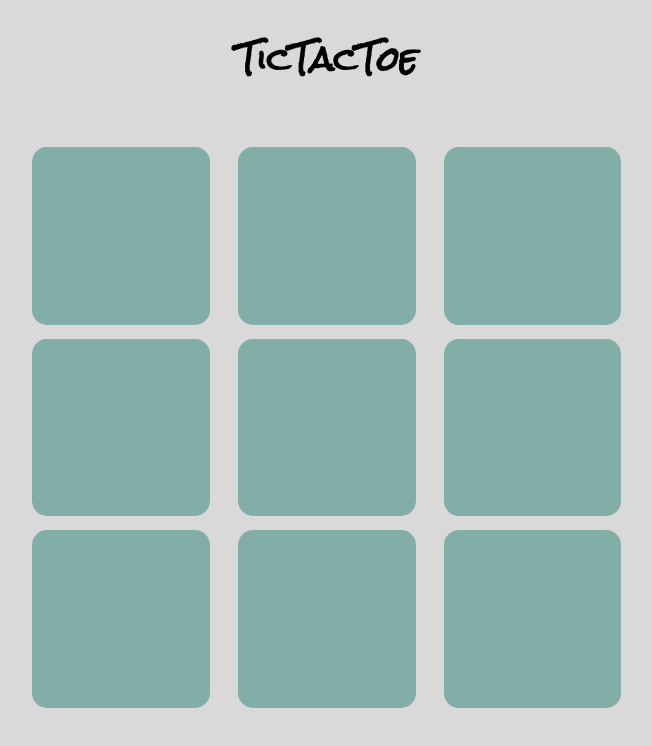
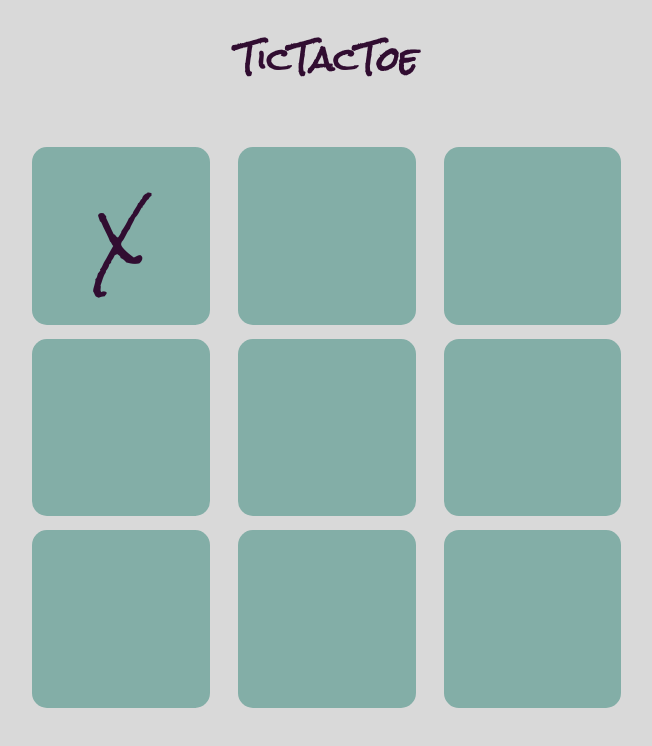
Before and after one commit to g33tar/tictactoe, a website: page index.html in a window 1280 px wide. Both pictures are taken after a click on the element 433 px from the left and 236 px from the top of the page. Shown: the whole page, without its empty margins (313-965 px from the left). Drawn offline with Linux system fonts and the light colour scheme.

Commit message:
more CSS

```diff
--- a/app.js
+++ b/app.js
@@ -1,20 +1,20 @@
-var coun
+var counter = 1
 var oMoves = []
 var xMoves =[]
 var boxes = document.getElementsByClassName('box')
 
 
 // store winning combinations
-	// var winComb = [
-	// 	[0,1,2],
-	// 	[0,3,6],
-	// 	[0,4,8],
-	// 	[1,4,7],
-	// 	[2,4,6],
-	// 	[2,5,8],
-	// 	[3,4,5],
-	// 	[6,7,8]
-	// ];
+	var winComb = [
+		[0,1,2],
+		[0,3,6],
+		[0,4,8],
+		[1,4,7],
+		[2,4,6],
+		[2,5,8],
+		[3,4,5],
+		[6,7,8]
+	]
 
 //eventListener that is multiuse
 	function addXandOListener(){
@@ -22,23 +22,26 @@ var boxes = document.getElementsByClassName('box')
     boxes[i].addEventListener("click", addXorO);
   }
 }
-addXandOListener();
+addXandOListener()
+addResetListener()
 
+//XorO making
   function addXorO(event){
   if (event.target.innerHTML.length === 0){ //if box is empty
     if (counter % 2 === 0) {
       oMoves.push(parseInt(event.target.getAttribute("data-num")));
       event.target.innerHTML = "O";
       counter++;
+			// checkForWin(oMoves, "O");
     }
     else {
       xMoves.push(parseInt(event.target.getAttribute("data-num")));
       event.target.innerHTML = "X";
       counter++;
+      // checkForWin(xMoves, "X");
     }
 	}
-	console.log('the counter is ' + counter);
-	if (counter === 9){
+	if (counter ===10){
 		alert("Game Over!");
 	}
 }
--- a/index.html
+++ b/index.html
@@ -13,6 +13,7 @@
 
   <div class="board">
 
+    <div class="box" data-num="0"></div>
     <div class="box" data-num="1"></div>
     <div class="box" data-num="2"></div>
     <div class="box" data-num="3"></div>
@@ -21,7 +22,6 @@
     <div class="box" data-num="6"></div>
     <div class="box" data-num="7"></div>
     <div class="box" data-num="8"></div>
-    <div class="box" data-num="9"></div>
 
   </div>
 
--- a/style.css
+++ b/style.css
@@ -6,7 +6,8 @@
 
 body{
   background: rgba(217, 217, 217, 1);
-  font-family: 'Rock Salt'
+  font-family: 'Rock Salt';
+  color: rgba(49, 13, 49, 1);
 }
 
 h1 {
@@ -17,7 +18,6 @@ h1 {
   margin: 30px auto;
   width: 600px;
   height: 600px;
-
   padding: 5px 2px 2px 5px;
 
 }
```
Also changed, not shown: package.json (added, +22 -0 lines).
